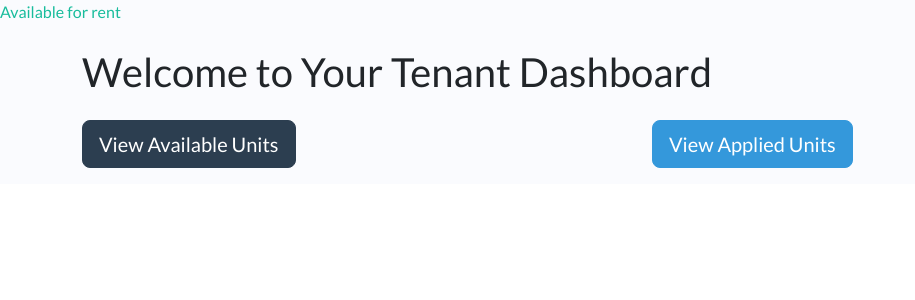
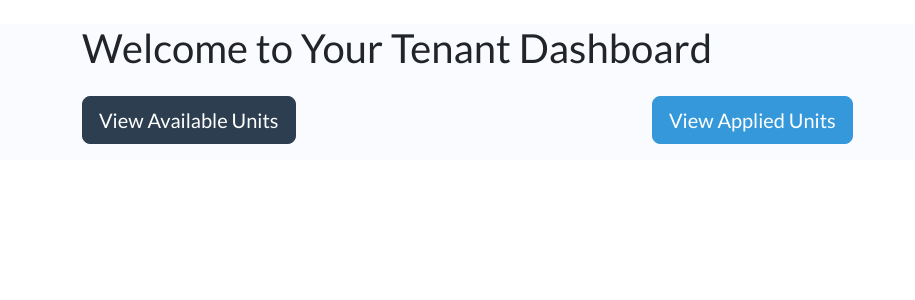
Before and after one commit to abdullah956/dj-pms, a Django app: template templates/dashboard/tenant_dashboard.html in a window 1280 px wide. Shown: the top 300 px of the page, without its empty margins (0-915 px from the left). Run offline with Django 5.2, Linux system fonts and the light colour scheme; the template is opened without the code that fills it, so the values that code supplies are empty; some libraries are stand-ins or nearby versions.

Commit message:
fix dashboard

```diff
--- a/templates/dashboard/tenant_dashboard.html
+++ b/templates/dashboard/tenant_dashboard.html
@@ -3,7 +3,6 @@
     Tenant Dashboard
 {% endblock title %}
 {% block content %}
-    <a href="{% url 'available_units' %}">Available for rent</a>
     <div class="container mt-4">
         <h2>Welcome to Your Tenant Dashboard</h2>
         <div class="row mt-4">
```
